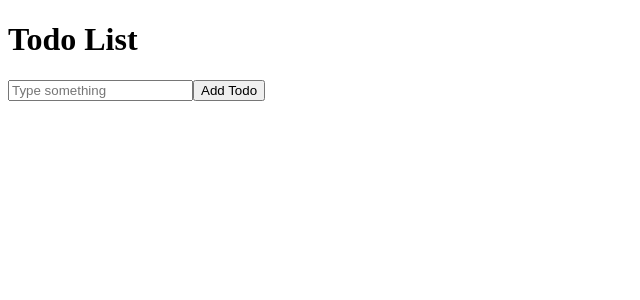
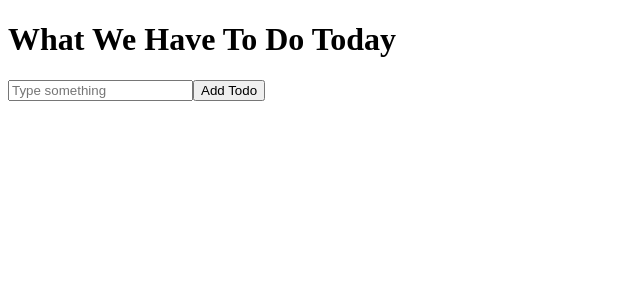
Before and after one commit to hwanghj09/What-We-Have-To-Do-Today, a React (Vite) app: page / in a window 1280 px wide. Shown: the top 300 px of the page, without its empty margins (0-640 px from the left). Built offline with nearby package versions, Linux system fonts and the light colour scheme.

Commit message:
edit home h1

```diff
--- a/src/pages/Home.tsx
+++ b/src/pages/Home.tsx
@@ -52,7 +52,7 @@ function Home() {
 
   return (
     <>
-      <h1>Todo List</h1>
+      <h1>What We Have To Do Today</h1>
       <div className='todolist'>
         {todos.map(todo => (
           <div key={todo.id}>
```
